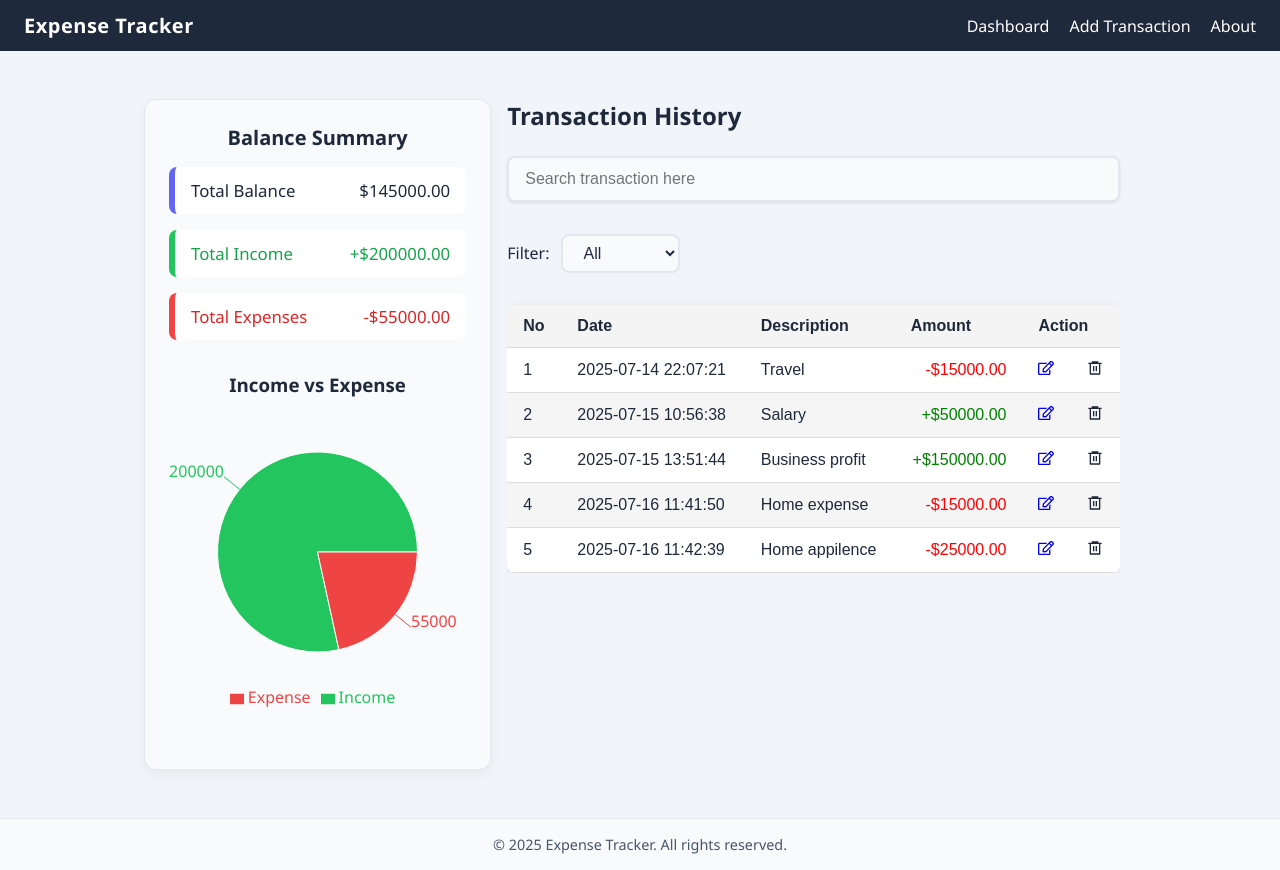
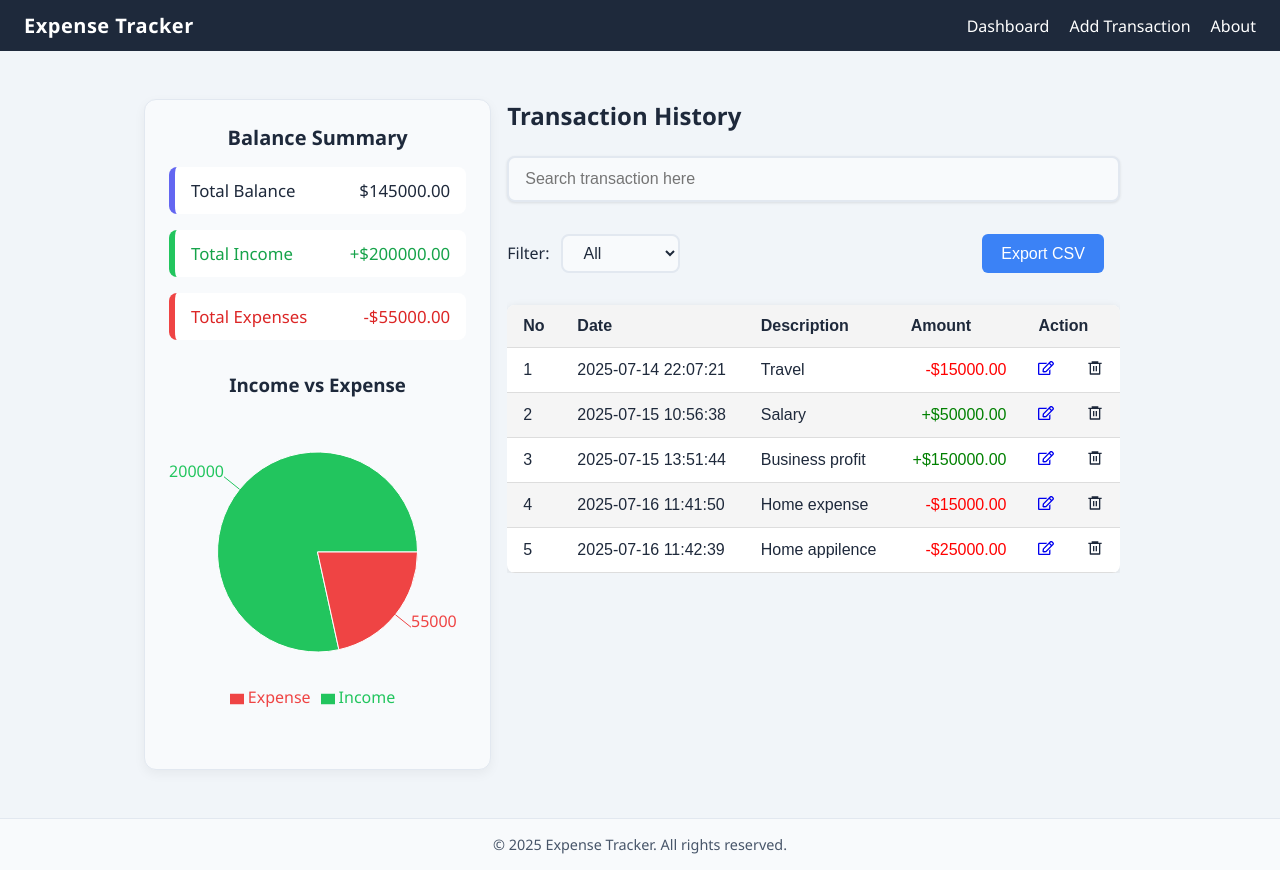
Before and after one commit to sharfrasaqsan/react-expense-tracker, a React (Create React App) app: page / in a window 1280 px wide. Built offline with nearby package versions, Linux system fonts and the light colour scheme; data requests are answered from the project's data file.

Commit message:
export added

```diff
--- /dev/null
+++ b/src/components/ExportCSV.js
@@ -0,0 +1,42 @@
+import { useContext } from "react";
+import DataContext from "../context/DataContext";
+import "../styles/exportcsv.css";
+
+const ExportCSV = () => {
+  const { transactions } = useContext(DataContext);
+
+  const handleExport = () => {
+    // Define headers
+    const headers = ["ID", "Description", "Amount"];
+    const rows = transactions.map((t) => [t.id, t.text, t.amount]);
+
+    // Combine headers + rows into CSV format
+    const csvContent = [headers, ...rows]
+      .map((row) =>
+        row
+          .map(String)
+          .map((cell) => `"${cell}"`)
+          .join(",")
+      )
+      .join("\n");
+
+    // Create blob and download
+    const blob = new Blob([csvContent], { type: "text/csv;charset=utf-8;" });
+    const url = URL.createObjectURL(blob);
+
+    const link = document.createElement("a");
+    link.href = url;
+    link.setAttribute("download", "transactions.csv");
+    document.body.appendChild(link);
+    link.click();
+    document.body.removeChild(link);
+  };
+
+  return (
+    <button onClick={handleExport} className="export-btn">
+      Export CSV
+    </button>
+  );
+};
+
+export default ExportCSV;
--- a/src/components/TransactionList.js
+++ b/src/components/TransactionList.js
@@ -5,6 +5,7 @@ import Search from "./Search";
 import request from "../api/request";
 import "../styles/transactionlist.css";
 import Filter from "./Filter";
+import ExportCSV from "./ExportCSV";
 
 const TransactionList = () => {
   const { transactions, setTransactions, searchQuery, filteredTransactions } =
@@ -27,7 +28,10 @@ const TransactionList = () => {
     <div className="transaction-list-container">
       <h2>Transaction History</h2>
       <Search />
-      <Filter />
+      <div className="controls">
+        <Filter />
+        <ExportCSV />
+      </div>
 
       <div className="table-container">
         <table className="transaction-table">
--- /dev/null
+++ b/src/styles/exportcsv.css
@@ -0,0 +1,17 @@
+/* styles/export.css */
+.export-btn {
+  margin: 1rem;
+  display: block;
+  padding: 0.6rem 1.2rem;
+  font-size: 1rem;
+  background-color: #3b82f6;
+  color: white;
+  border: none;
+  border-radius: 6px;
+  cursor: pointer;
+  transition: background-color 0.3s ease;
+}
+
+.export-btn:hover {
+  background-color: #2563eb;
+}
--- a/src/styles/transactionlist.css
+++ b/src/styles/transactionlist.css
@@ -84,6 +84,11 @@
   font-weight: 600;
 }
 
+.controls {
+  display: flex;
+  justify-content: space-between;
+}
+
 @media screen and (max-width: 600px) {
   .transaction-table th,
   .transaction-table td {
```
